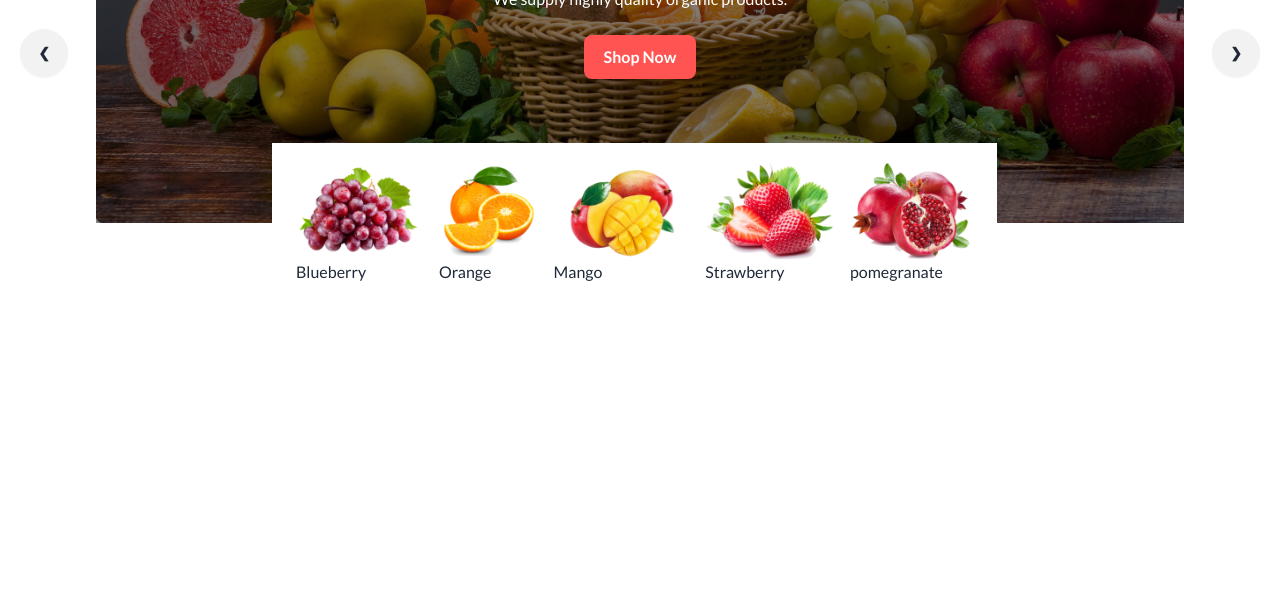
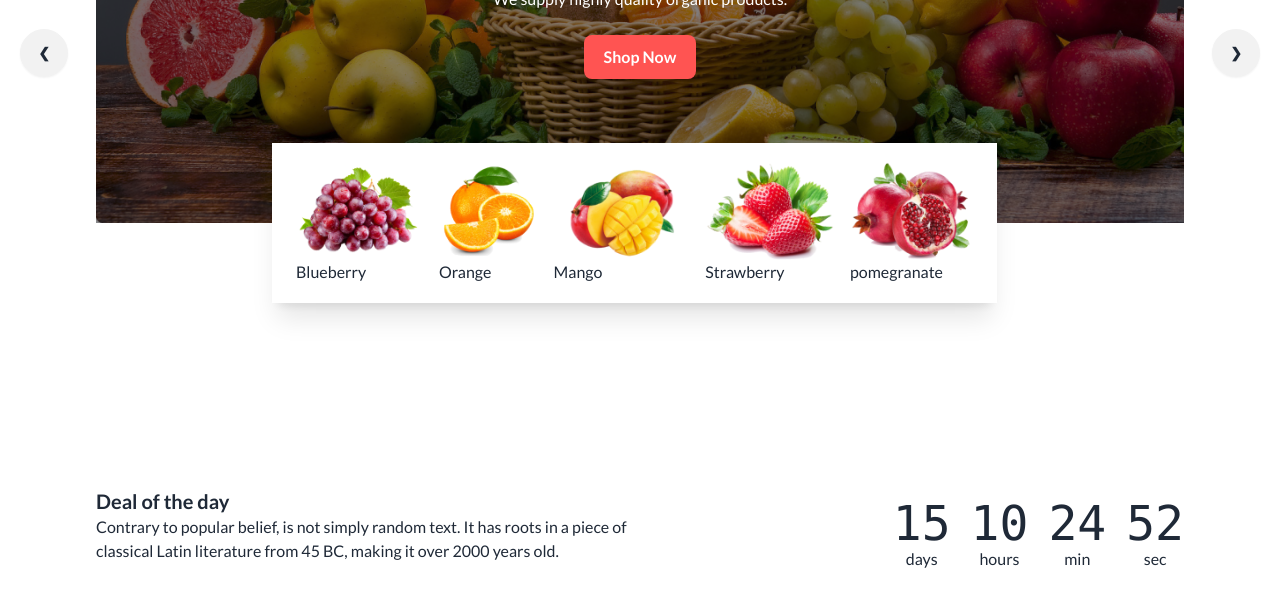
Before and after one commit to ayathree/fruity, a plain HTML site: page index.html in a window 1280 px wide. Shown: the part 493-1100 px from the top of the page. Before the commit the page ends 940 px from the top, so only its background shows below. Drawn offline with nearby package versions, Linux system fonts and the light colour scheme; grey boxes are pictures that could not be loaded.

Commit message:
added the deal of the day section

```diff
--- a/index.html
+++ b/index.html
@@ -128,7 +128,7 @@
           </div>
               </div>
               <div class="hidden lg:block ">
-                <div class="bg-white p-6 w-2/3 h-[20vh] flex flex-row justify-center items-center gap-4 -translate-y-20 translate-x-44">
+                <div class="bg-white p-6 w-2/3 h-[20vh] flex flex-row justify-center items-center gap-4 -translate-y-20 translate-x-44 shadow-xl">
 
                     <div>
                       <img src="./images/fruit1.png" alt="">
@@ -155,11 +155,46 @@
 
 
         </section>
-        <section >
 
-        </section>
    </header>
     <main>
+      <section class="container mx-auto lg:px-24 py-8 px-5 mb-8" >
+        <div class="flex flex-col lg:flex-row justify-between items-center space-y-5">
+          <div>
+            <h4 class="text-center lg:text-start text-xl font-bold">Deal of the day</h4>
+            <p class="lg:w-2/3 text-center lg:text-start">Contrary to popular belief, is not simply random text. It has roots in a piece of classical Latin literature from 45 BC, making it over 2000 years old.</p>
+          </div>
+          <div>
+            <div class="grid grid-flow-col gap-5 text-center auto-cols-max">
+              <div class="flex flex-col">
+                <span class="countdown font-mono text-5xl">
+                  <span style="--value:15;"></span>
+                </span>
+                days
+              </div>
+              <div class="flex flex-col">
+                <span class="countdown font-mono text-5xl">
+                  <span style="--value:10;"></span>
+                </span>
+                hours
+              </div>
+              <div class="flex flex-col">
+                <span class="countdown font-mono text-5xl">
+                  <span style="--value:24;"></span>
+                </span>
+                min
+              </div>
+              <div class="flex flex-col">
+                <span class="countdown font-mono text-5xl">
+                  <span style="--value:52;"></span>
+                </span>
+                sec
+              </div>
+            </div>
+          </div>
+        </div>
+
+      </section>
 
     </main>
     <footer></footer>
```
